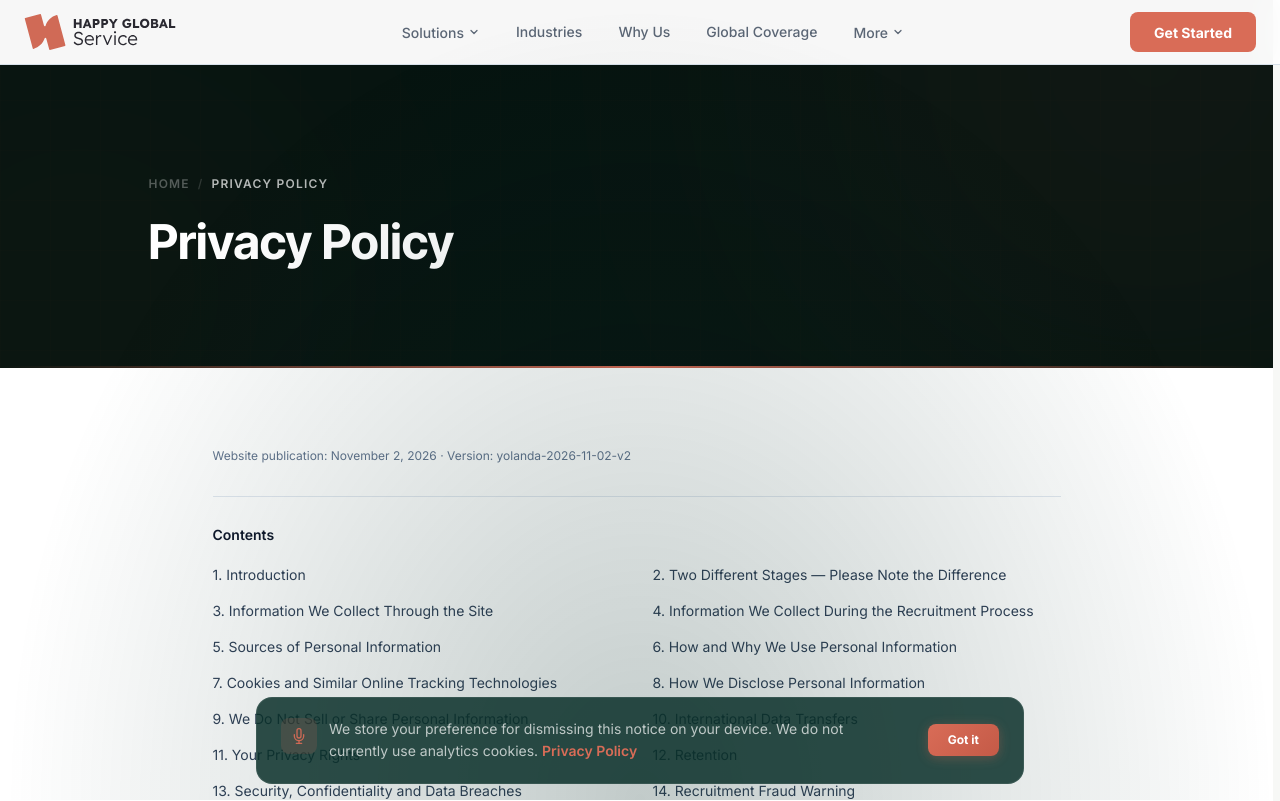
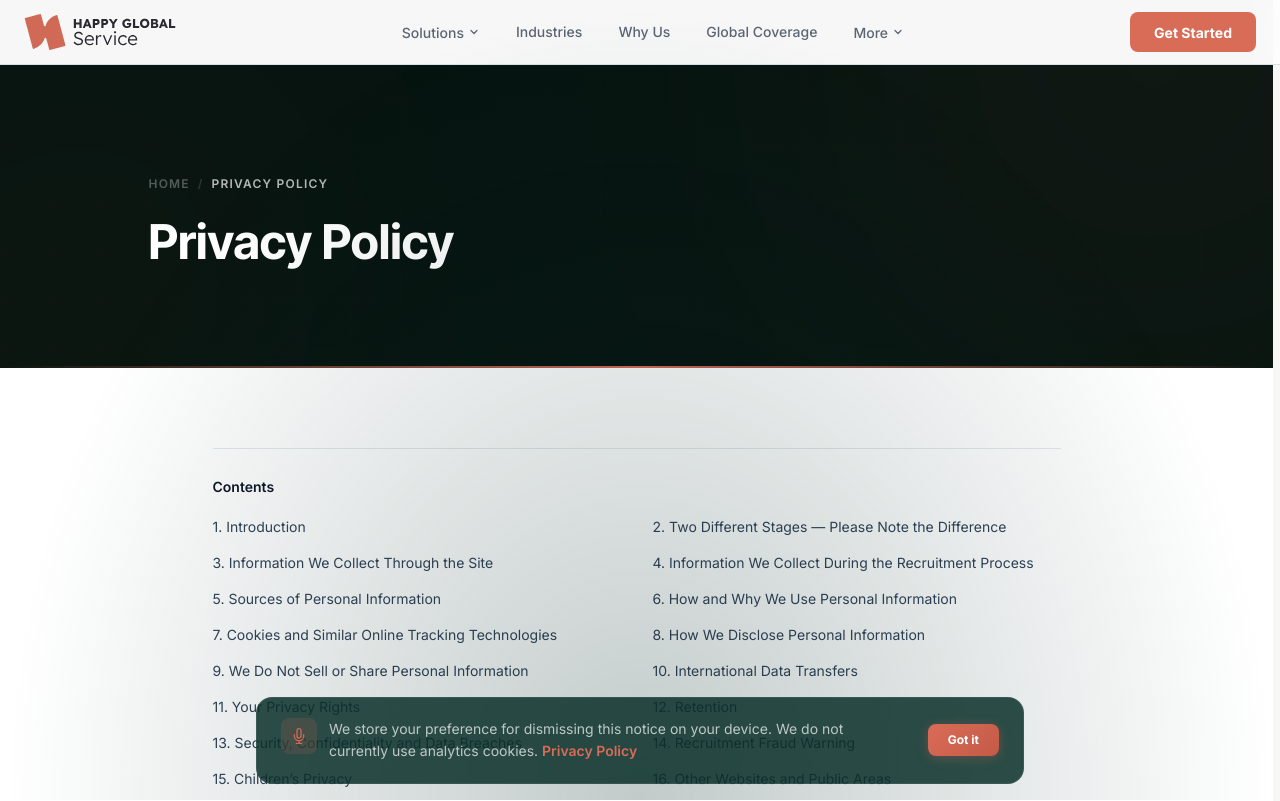
Before and after one commit to Martin-Yoann/Services, a Next.js app: page /privacy-policy in a window 1280 px wide. Shown: the top 801 px of the page. Built offline with nearby package versions, Linux system fonts and the light colour scheme.

Commit message:
Hide website publication metadata on legal pages

```diff
--- a/app/components/LegalDocument.tsx
+++ b/app/components/LegalDocument.tsx
@@ -1,6 +1,5 @@
 import Link from "next/link";
 import PageHeader from "@/app/components/PageHeader";
-import { LEGAL_VERSION, LEGAL_PUBLICATION_DATE } from "@/app/data/legal";
 
 type Block = { type: string; level?: string | null; text?: string; rows?: string[][] };
 
@@ -16,7 +15,6 @@ export default function LegalDocument({ title, path, blocks }: { title: string;
     <PageHeader title={title} breadcrumb={[{ label: "Home", href: "/" }, { label: title, href: path }]} />
     <section className="bg-white py-12 md:py-20">
       <article className="container mx-auto max-w-4xl px-6 text-sm leading-7 text-slate-700">
-        <p className="mb-8 text-xs text-slate-500">Website publication: {LEGAL_PUBLICATION_DATE} · Version: {LEGAL_VERSION}</p>
         <nav aria-label={`${title} contents`} className="mb-10 border-y border-slate-200 py-6">
           <p className="mb-3 font-semibold text-slate-900">Contents</p>
           <ul className="grid gap-x-8 gap-y-2 md:grid-cols-2">
```
